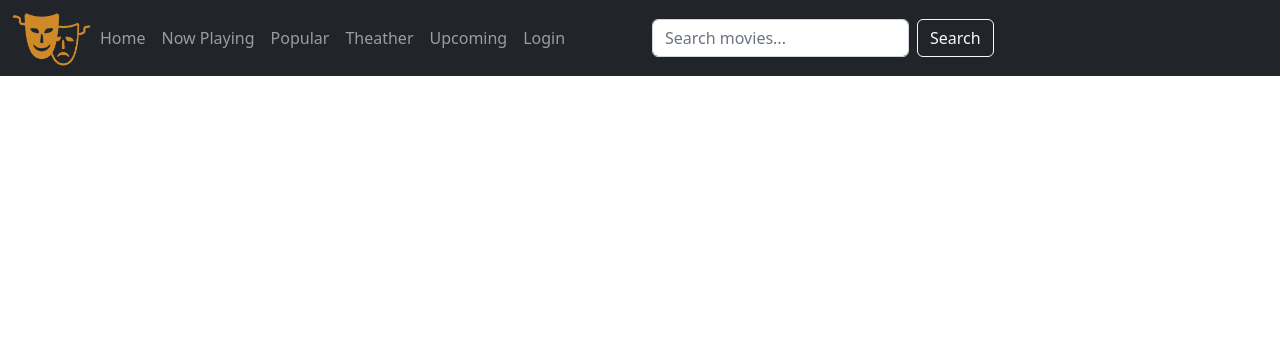
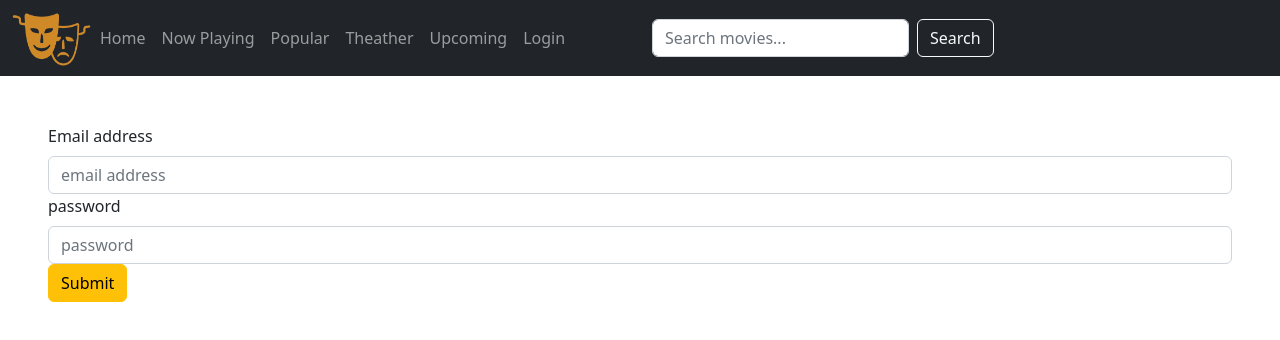
Before and after one commit to seamanc2016/ReelGood, a React (Create React App) app in the folder frontend/: page /login in a window 1280 px wide. Shown: the top 340 px of the page. Built offline with nearby package versions, Linux system fonts and the light colour scheme; no server answers.

Commit message:
add frontend verification. Still working on

```diff
--- a/frontend/src/App.js
+++ b/frontend/src/App.js
@@ -1,7 +1,5 @@
 import './App.css';
 import MyNavbar from './components/navbar/Navbar'
-import firebase from 'firebase/app';
-
 
 function App() {
   return (
--- a/frontend/src/config/firebase-config.js
+++ b/frontend/src/config/firebase-config.js
@@ -1,19 +1,16 @@
-import firebase from 'firebase/app';
-import "firebase/analytics"
+import {initializeApp} from 'firebase/app';
+import {initializeAnalytics}from "firebase/analytics"
 // Firebase configuration goes here
 
 const firebaseConfig = {
-  apiKey: "API_KEY",
-  authDomain: "PROJECT_ID.firebaseapp.com",
-  // The value of `databaseURL` depends on the location of the database
-  databaseURL: "https://DATABASE_NAME.firebaseio.com",
-  projectId: "PROJECT_ID",
-  storageBucket: "PROJECT_ID.appspot.com",
-  messagingSenderId: "SENDER_ID",
-  appId: "APP_ID",
-  // For Firebase JavaScript SDK v7.20.0 and later, `measurementId` is an optional field
-  measurementId: "G-MEASUREMENT_ID",
-}
+  apiKey: "AIzaSyB5Y_GENhmaxETfgSBk7EJqF-62hI7dxRA",
+  authDomain: "fullstackproject-55906.firebaseapp.com",
+  projectId: "fullstackproject-55906",
+  storageBucket: "fullstackproject-55906.appspot.com",
+  messagingSenderId: "69319146641",
+  appId: "1:69319146641:web:7d8f1f14a20b3d49d25330",
+  measurementId: "G-KRFV4STY0B",
+};
 // Initalizes Firebase
-firebase.initializeApp(firebaseConfig);
-firebase.analytics()
+initializeApp(firebaseConfig);
+//initializeAnalytics()
--- a/frontend/src/index.js
+++ b/frontend/src/index.js
@@ -12,7 +12,6 @@ root.render(
     <App />
   </React.StrictMode>
   </BrowserRouter>,
-  document.getElementById("root")
 );
 
 // If you want to start measuring performance in your app, pass a function
--- a/frontend/src/pages/Login.js
+++ b/frontend/src/pages/Login.js
@@ -1,3 +1,7 @@
+import Button from 'react-bootstrap/Button';
+import Form from 'react-bootstrap/Form';
+import Container from 'react-bootstrap/Container'
+
 import {useState, useEffect} from 'react';
 import {getAuth, createUserWithEmailAndPassword, signInWithEmailAndPassword, onAuthStateChanged} from 'firebase/auth';
 import '../config/firebase-config';
@@ -5,10 +9,12 @@ import '../config/firebase-config';
 function Login(){
 
   const [Auth, setAuth] = useState(false);  // determines if user is authenticated
-  const [token, setToken] = useState('');
+  const [token, setToken] = useState('');   // sets token
+
+  const [email, setEmail] = useState('');
+  const [password, setpassword] = useState('');
 
   useEffect(()=>{
-
     const auth = getAuth();
     auth.onAuthStateChanged((user) => { // when users login state changes...
       if(user){
@@ -21,25 +27,40 @@ function Login(){
     })
   }, [])
 
+  // called when user logs in
+  const login = (e) =>{
+    e.preventDefault();
 
-  // called when user logs in
-  const login = (username, password, email) =>{
     const auth = getAuth()
-    auth.signInWithEmailandPassword(email, password, email)
+    signInWithEmailAndPassword(auth, email, password)
     .then((usercredentials) => {
       if(usercredentials){
         setAuth(true)
       }
+    }).catch((e) => {
+      console.log(e.code)
+      console.log(e.message);
     });
 }
 
 
-
   return(
-
-    <>
-    </>
-  )
+    <Container className='p-5'  fluid>
+      <Form onSubmit={login}>
+        <Form.Group className='' controlId='formemail'>
+          <Form.Label>Email address</Form.Label>
+          <Form.Control type="email" placeholder="email address" onChange={(e) => {setEmail(e.target.value)}}/ >
+        </Form.Group>
+        <Form.Group className='' controlId='formpassword'>
+          <Form.Label>password</Form.Label>
+          <Form.Control type="password" placeholder="password" onChange={(e) => {setpassword(e.target.value)}}/ >
+        </Form.Group>
+        <Button variant="warning" type="submit">
+          Submit
+        </Button>
+      </Form>
+    </Container>
+  );
 }
 
 export default Login
```
